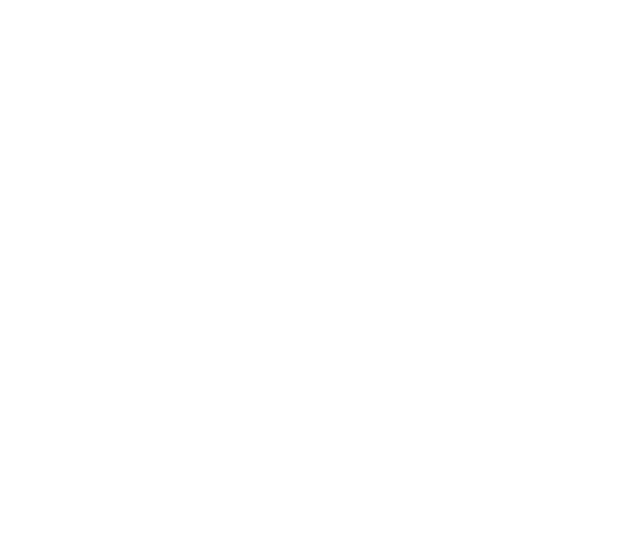
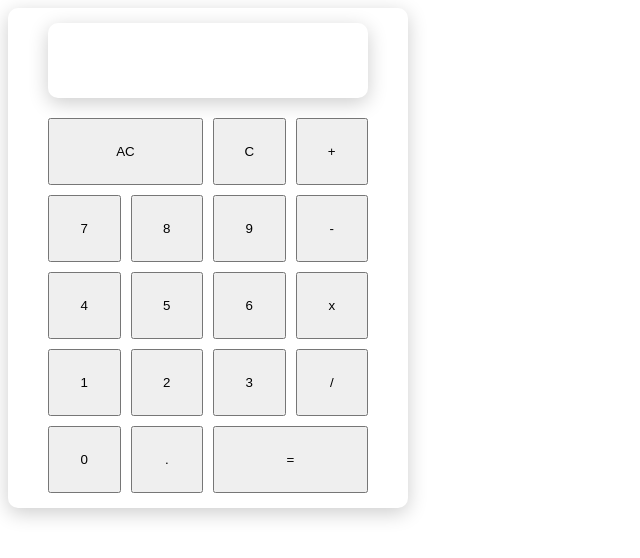
Before and after one commit to Mark-A14/calculator, a plain HTML site: page index.html in a window 1280 px wide. Shown: the whole page, without its empty margins (0-640 px from the left). Drawn offline with Linux system fonts and the light colour scheme.

Commit message:
Created Calculator Mockup

```diff
--- a/index.html
+++ b/index.html
@@ -3,7 +3,33 @@
 	<head>
 		<meta charset="UTF-8" />
 		<meta name="viewport" content="width=device-width, initial-scale=1.0" />
+		<link rel="stylesheet" href="styles.css" />
 		<title>Calculator</title>
 	</head>
-	<body></body>
+	<body>
+		<div class="calculator-body">
+			<div class="calc-display"></div>
+			<div class="button-container">
+				<button class="btn-span2">AC</button>
+				<button>C</button>
+				<button>+</button>
+				<button>7</button>
+				<button>8</button>
+				<button>9</button>
+				<button>-</button>
+				<button>4</button>
+				<button>5</button>
+				<button>6</button>
+				<button>x</button>
+				<button>1</button>
+				<button>2</button>
+				<button>3</button>
+				<button>/</button>
+				<button>0</button>
+				<button>.</button>
+				<button class="btn-span2">=</button>
+			</div>
+		</div>
+		<script src="scriptjs"></script>
+	</body>
 </html>
--- a/styles.css
+++ b/styles.css
@@ -0,0 +1,38 @@
+body {
+	display: flex;
+}
+.calculator-body {
+	display: flex;
+	flex-direction: column;
+	align-items: center;
+	justify-content: center;
+	gap: 20px;
+	height: 500px;
+	width: 400px;
+	box-shadow: 0 5px 20px rgb(0 0 0 / 0.2);
+	border-radius: 10px;
+}
+
+.calc-display {
+	box-shadow: 0 5px 20px rgb(0 0 0 / 0.2);
+	border-radius: 10px;
+	width: 80%;
+	height: 15%;
+}
+button {
+	//width: 50px;
+	//height: 50px;
+}
+
+.button-container {
+	width: 80%;
+	height: 75%;
+	display: grid;
+	grid-template-columns: repeat(4, 1fr);
+	grid-template-rows: repeat(5, 1fr);
+	gap: 10px;
+}
+
+.btn-span2 {
+	grid-column: span 2;
+}
```
